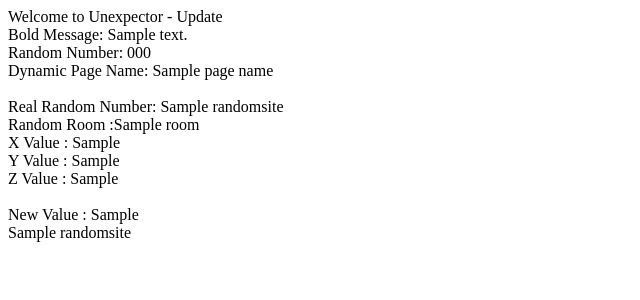
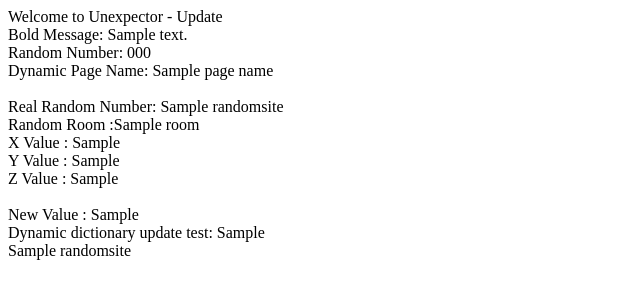
Before and after one commit to unexpector/JanusVRandom, a Django app: template hello/templates/unexpector-template.html in a window 1280 px wide. Shown: the top 300 px of the page, without its empty margins (0-640 px from the left). Run offline with Django 3.2, Linux system fonts and the light colour scheme; tables that the repository leaves empty hold one stand-in row (values such as "Sample post"); the template is opened without the code that fills it: values that come from a table or form of the project are taken from there, most other values are stand-ins (such as "Sample title", 1, 10 or a date in 2020).

Commit message:
dynamic dictionary update

```diff
--- a/hello/templates/unexpector-template.html
+++ b/hello/templates/unexpector-template.html
@@ -22,7 +22,7 @@ Y Value : {{one_yvalue}}<br>
 Z Value : {{one_zvalue}}<br>
 <br>
 New Value : {{object_onex}}<br>
-
+Dynamic dictionary update test: {{object_one_x}}<br>
 
 
 <FireBoxRoom>
```
